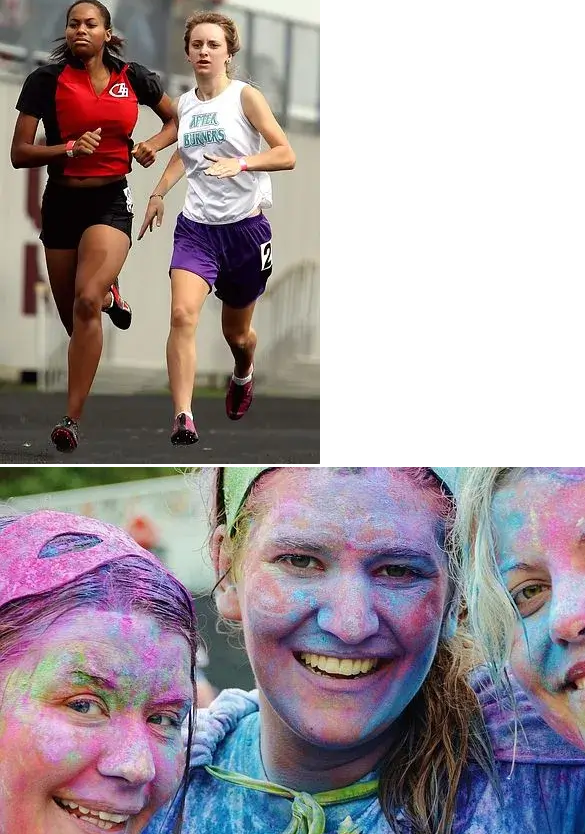
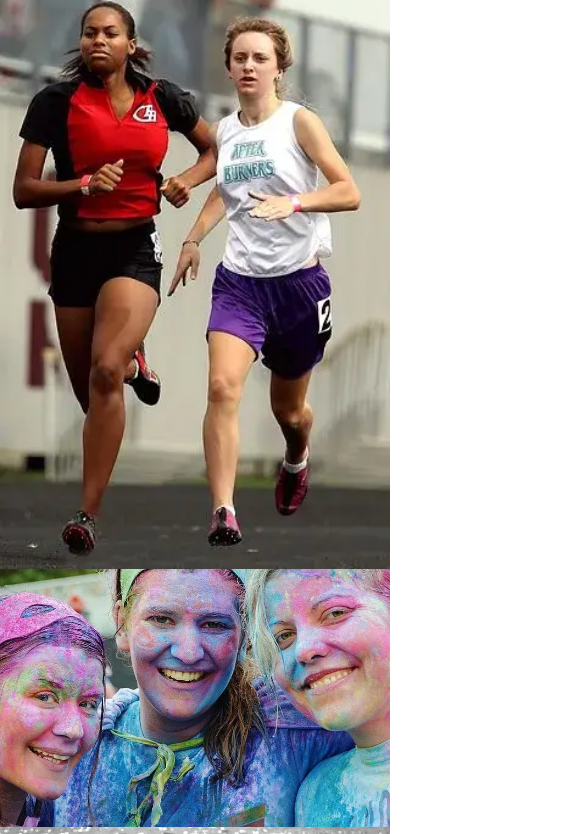
Before and after one commit to KikiBerg/Kiki_Love_Running, a plain HTML site: page gallery.html in a window 390 px wide. Shown: the part 63-897 px from the top of the page, 585 px wide, since content can reach past the window. Drawn offline with nearby package versions, Linux system fonts and the light colour scheme.

Commit message:
Add styling to Gallery for mobile phones

```diff
--- a/assets/css/style.css
+++ b/assets/css/style.css
@@ -191,6 +191,19 @@ main {
     color: #fafafa;
 }
 
+/* Gallery page */
+
+#photos img {
+    width: 100%;
+    line-height: 1em;
+}
+
+#photos {
+    line-height: 0;
+
+}
+
+
 
 /* Footer */
 #social-networks{
```
